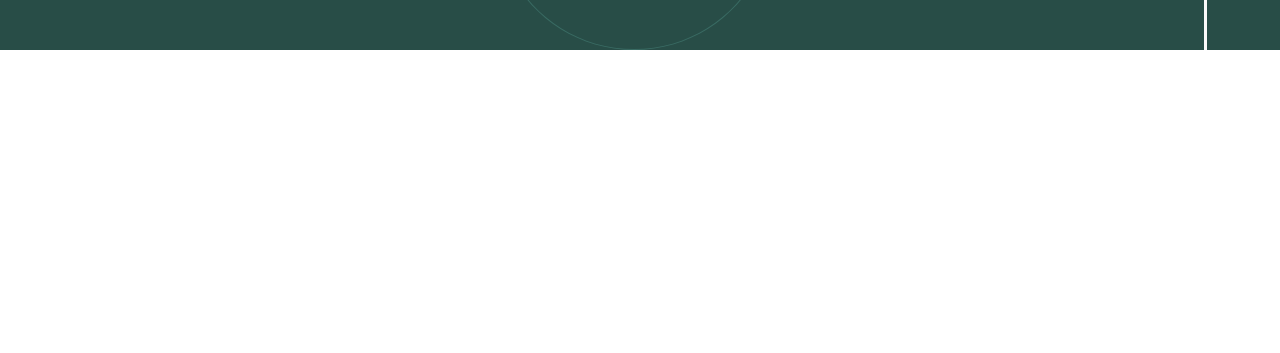
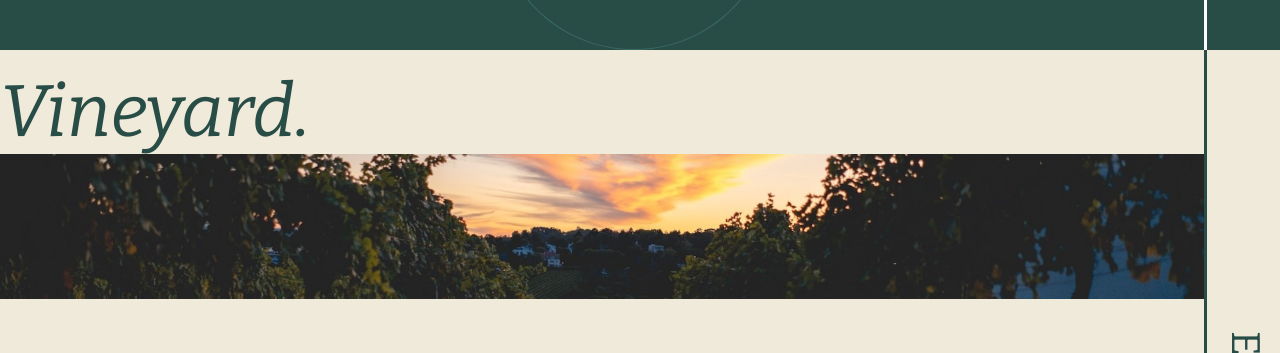
Before and after one commit to BerkeGvn/Roka-Wine, a Vue app: page / in a window 1280 px wide. Shown: the part 1550-1903 px from the top of the page. Before the commit the page ends 1600 px from the top, so only its background shows below. Built offline with nearby package versions, Linux system fonts and the light colour scheme.

Commit message:
vineyard v1

```diff
--- a/src/App.vue
+++ b/src/App.vue
@@ -4,4 +4,15 @@
   <RouterView />
 </template>
 
-<style scoped></style>
+<style>
+.section {
+  height: 100vh;
+  overflow: hidden;
+  position: relative;
+}
+.section-header {
+  font-size: 5.7vw;
+  font-weight: 400;
+  font-style: italic;
+}
+</style>
--- a/src/components/home/BaseHeader.vue
+++ b/src/components/home/BaseHeader.vue
@@ -39,12 +39,12 @@
   background-repeat: no-repeat;
   background-position: center;
   background-size: cover;
-  padding: 2rem;
+  padding: 1.04vw;
   font-style: italic;
   position: relative;
   overflow: hidden;
   & svg {
-    width: 20rem;
+    width: 10.41vw;
   }
 
   & .main-quote {
--- a/src/components/home/SmyrnaSection.vue
+++ b/src/components/home/SmyrnaSection.vue
@@ -1,15 +1,15 @@
 <template>
-  <div class="smyrna">
+  <section class="smyrna section">
     <div class="smyrna-main">
       <img class="smyrna-main-pic" src="../../assets/images/smyrna.jpg" alt="" />
-      <h2 class="smyrna-main-header">SMYRNA.</h2>
+      <h2 class="smyrna-main-header section-header">SMYRNA.</h2>
       <p class="smyrna-main-p">
         Amet minim mollit non deserunt ullamco est sit aliqua dolor do amet sint. Velit officia
         consequat duis enim velit mollit.
       </p>
     </div>
     <BaseAside>The Dream</BaseAside>
-  </div>
+  </section>
 </template>
 
 <script setup>
@@ -18,10 +18,7 @@ import BaseAside from '../ui/BaseAside.vue'
 
 <style lang="scss" scoped>
 .smyrna {
-  height: 100vh;
   background-color: var(--rw-primary-2);
-  overflow: hidden;
-  position: relative;
   display: flex;
   align-items: center;
   justify-content: center;
@@ -39,9 +36,6 @@ import BaseAside from '../ui/BaseAside.vue'
       max-width: 50vw;
     }
     &-header {
-      font-size: 5.7vw;
-      font-weight: 400;
-      font-style: italic;
       position: absolute;
       top: 0;
       left: 40%;
--- /dev/null
+++ b/src/components/home/VineyardSection.vue
@@ -0,0 +1,34 @@
+<template>
+  <section class="vineyard section">
+    <div class="vineyard-main">
+      <div class="vineyard-main-header">
+        <h2 class="vineyard-main-header-h2 section-header">Vineyard.</h2>
+        <img src="../../assets/images/vineyard-1.jpg" alt="" />
+      </div>
+    </div>
+    <BaseAside :color="'dark'">Expressive</BaseAside>
+  </section>
+</template>
+
+<script setup>
+import BaseAside from '../ui/BaseAside.vue'
+</script>
+
+<style lang="scss" scoped>
+.vineyard {
+  background-color: var(--rw-accent-2);
+  padding-top: 2rem;
+  &-main {
+    display: flex;
+    flex-direction: column;
+    width: 95%;
+    &-header {
+      color: var(--rw-primary-2);
+      & img {
+        width: 100%;
+        padding-right: 1rem;
+      }
+    }
+  }
+}
+</style>
--- a/src/components/ui/BaseAside.vue
+++ b/src/components/ui/BaseAside.vue
@@ -1,10 +1,12 @@
 <template>
-  <aside class="aside">
+  <aside :class="props.color" class="aside">
     <slot></slot>
   </aside>
 </template>
 
-<script setup></script>
+<script setup>
+const props = defineProps(['color'])
+</script>
 
 <style lang="scss" scoped>
 aside {
@@ -17,5 +19,10 @@ aside {
   text-align: center;
   font-size: var(--rw-font-h4);
   writing-mode: vertical-rl;
+  letter-spacing: 4px;
+}
+.dark {
+  color: var(--rw-primary-2);
+  border-color: var(--rw-primary-2);
 }
 </style>
--- a/src/views/HomeView.vue
+++ b/src/views/HomeView.vue
@@ -1,11 +1,13 @@
 <template>
   <BaseHeader></BaseHeader>
   <SmyrnaSection></SmyrnaSection>
+  <VineyardSection></VineyardSection>
 </template>
 
 <script setup>
 import BaseHeader from '../components/home/BaseHeader.vue'
 import SmyrnaSection from '../components/home/SmyrnaSection.vue'
+import VineyardSection from '../components/home/VineyardSection.vue'
 </script>
 
 <style lang="scss" scoped></style>
```
Also changed, not shown: src/assets/images/vineyard-1.jpg.
